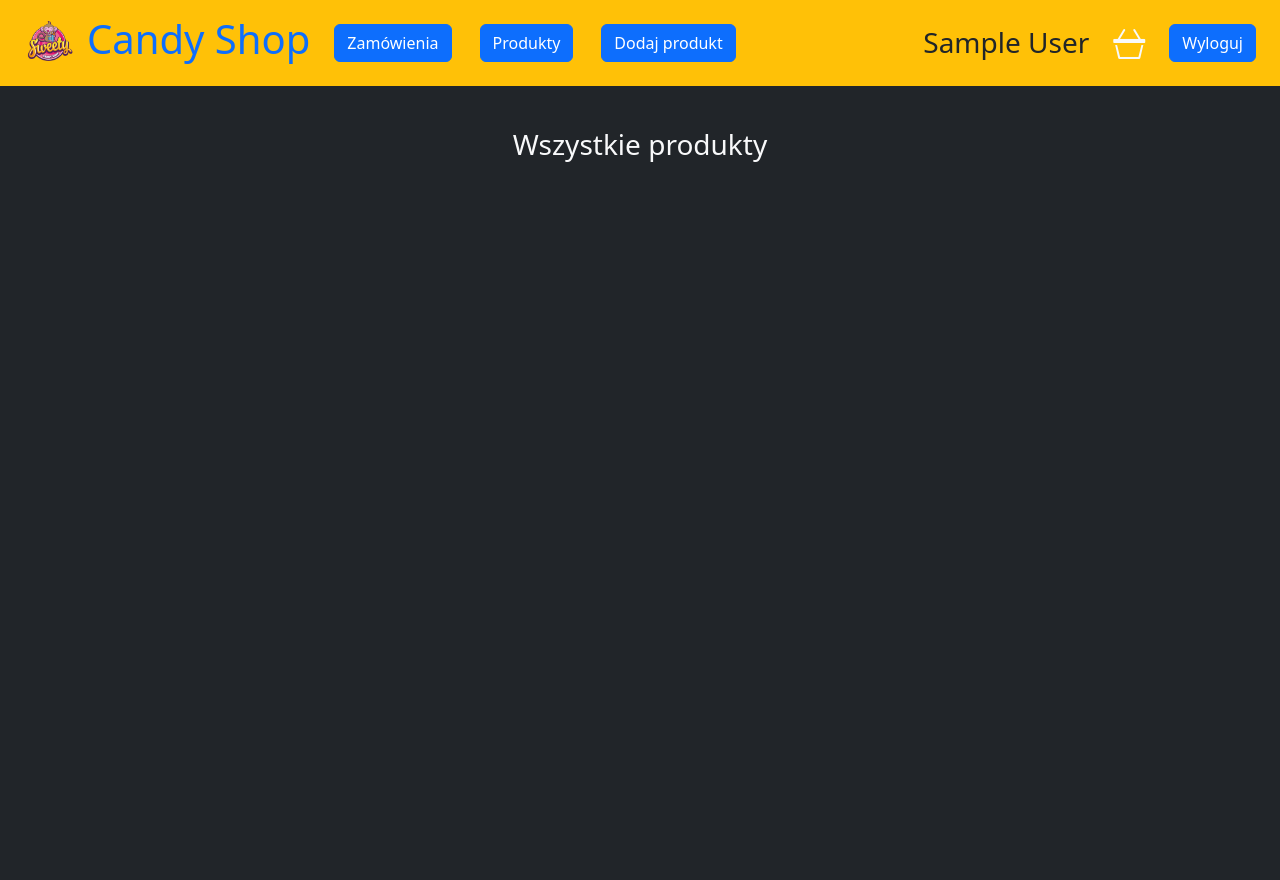
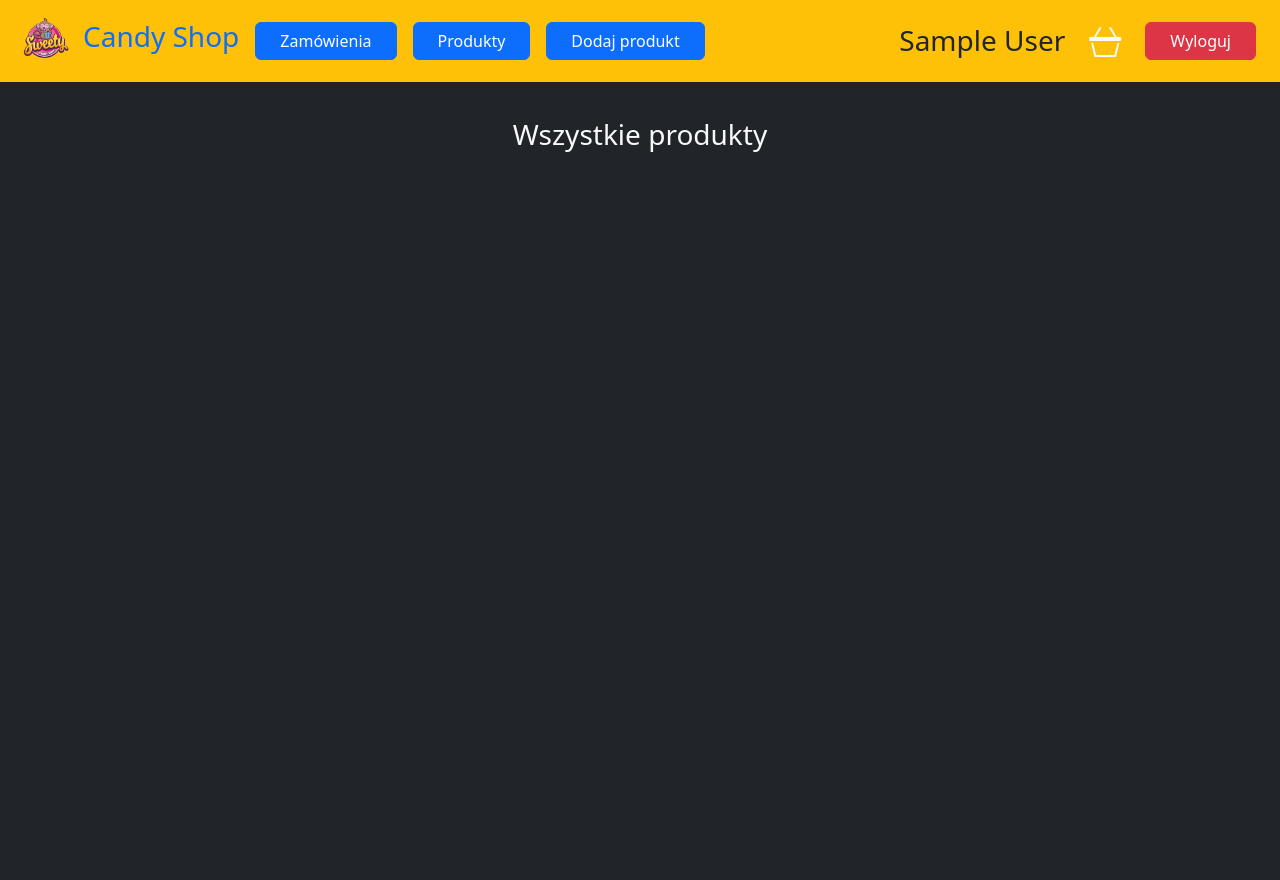
Before and after one commit to Eryk-Szymanski/projekt-inzynieria-oprogramowania, a PHP site: page /views/products.php in a window 1280 px wide. After the commit the page ends 152 px from the top, so only its background shows below. Run offline with PHP 8.4, Linux system fonts and the light colour scheme; the visitor is signed in with stand-in values (Sample User, id 1).

Commit message:
Responsywne menu; Poprawienie struktury plików projektu;

```diff
--- a/style/style.css
+++ b/style/style.css
@@ -1,9 +1,13 @@
+body {
+  background-color: rgb(33, 37, 41);
+}
+
 .screen-height {
   min-height: 100vh;
 }
 
 .menu-buffer {
-  margin-top: 80px;
+  margin-top: 70px;
 }
 
 .image-small {
--- a/views/components/menu.php
+++ b/views/components/menu.php
@@ -1,34 +1,39 @@
-<div class="container-fluid fixed-top bg-warning d-flex align-items-center">
+<nav class="navbar navbar-expand-lg bg-warning fixed-top p-0 m-0">
 
-    <a href="./logged.php" class="d-flex align-items-center text-decoration-none fw-bolder">
+    <a href="./logged.php" class="d-flex align-items-center text-decoration-none fw-bolder mx-2">
         <img src="../images/logo.png" class="image-small"/>
-        <h1>Candy Shop</h1>
+        <h3>Candy Shop</h3>
     </a>
 
-    <a href="./logged.php" class="btn btn-primary m-4">Zamówienia</a>
-    <a href="./products.php" class="btn btn-primary m-1">Produkty</a>
+    <button class="navbar-toggler mx-4" type="button" data-bs-toggle="collapse" data-bs-target="#navbarText" aria-controls="navbarText" aria-expanded="false" aria-label="Toggle navigation">
+        <span class="navbar-toggler-icon"></span>
+    </button>
 
-    <?php if ($_SESSION['user_role'] == 'employee')
-        echo "<a href='./add-product.php' class='btn btn-primary m-4'>Dodaj produkt</a>"; ?>
+    <div class="collapse navbar-collapse" id="navbarText">
+        <div class="w-100 d-flex flex-column flex-lg-row justify-content-center align-items-center">
+        <a href="./logged.php" class="col-11 col-lg-auto btn btn-primary m-2 my-lg-0 px-4">Zamówienia</a>
+        <a href="./products.php" class="col-11 col-lg-auto btn btn-primary m-2 my-lg-0 px-4">Produkty</a>
 
-    <div class="col">
-        <div class="row justify-content-end">
-            <div class="col-auto d-flex flex-row align-items-center m-0 p-0">
+        <?php if ($_SESSION['user_role'] == 'employee')
+            echo "<a href='./add-product.php' class='col-11 col-lg-auto btn btn-primary m-2 my-lg-0 px-4'>Dodaj produkt</a>"; ?>
+
+        <div class="col">
+            <div class="justify-content-end d-flex flex-row align-items-center">
 
                 <?php
                     echo "<h3 class='m-4'>$_SESSION[user_name]</h3>";
                     if(isset($_SESSION['cart'])) {
-                        echo "<h3 class='text-light my-4 mx-1'>" . count($_SESSION['cart']) . "</h3>";
+                        echo "<h3 class='text-light my-4 my-lg-0 mx-1'>" . count($_SESSION['cart']) . "</h3>";
                     }
                 ?>
                 <a href="./new-order.php"><i class="bi bi-basket3 fs-2 text-light"></i></a>
 
                 <form action="../scripts/logout.php" method="post">
-                    <button type="submit" class="btn btn-primary m-4">Wyloguj</button>
+                    <button type="submit" class="mx-4 btn btn-danger px-4">Wyloguj</button>
                 </form>
-
             </div>
+        </div>
         </div>
     </div>
 
-</div>
+</nav>
```
Also changed, not shown: db/AccountRepository.php (added), db/OrderRepository.php (added), db/ProductRepository.php (added), services/AccountService.php (added), services/EmployeeService.php (added), services/OrderService.php (added), services/ProductService.php (added).
